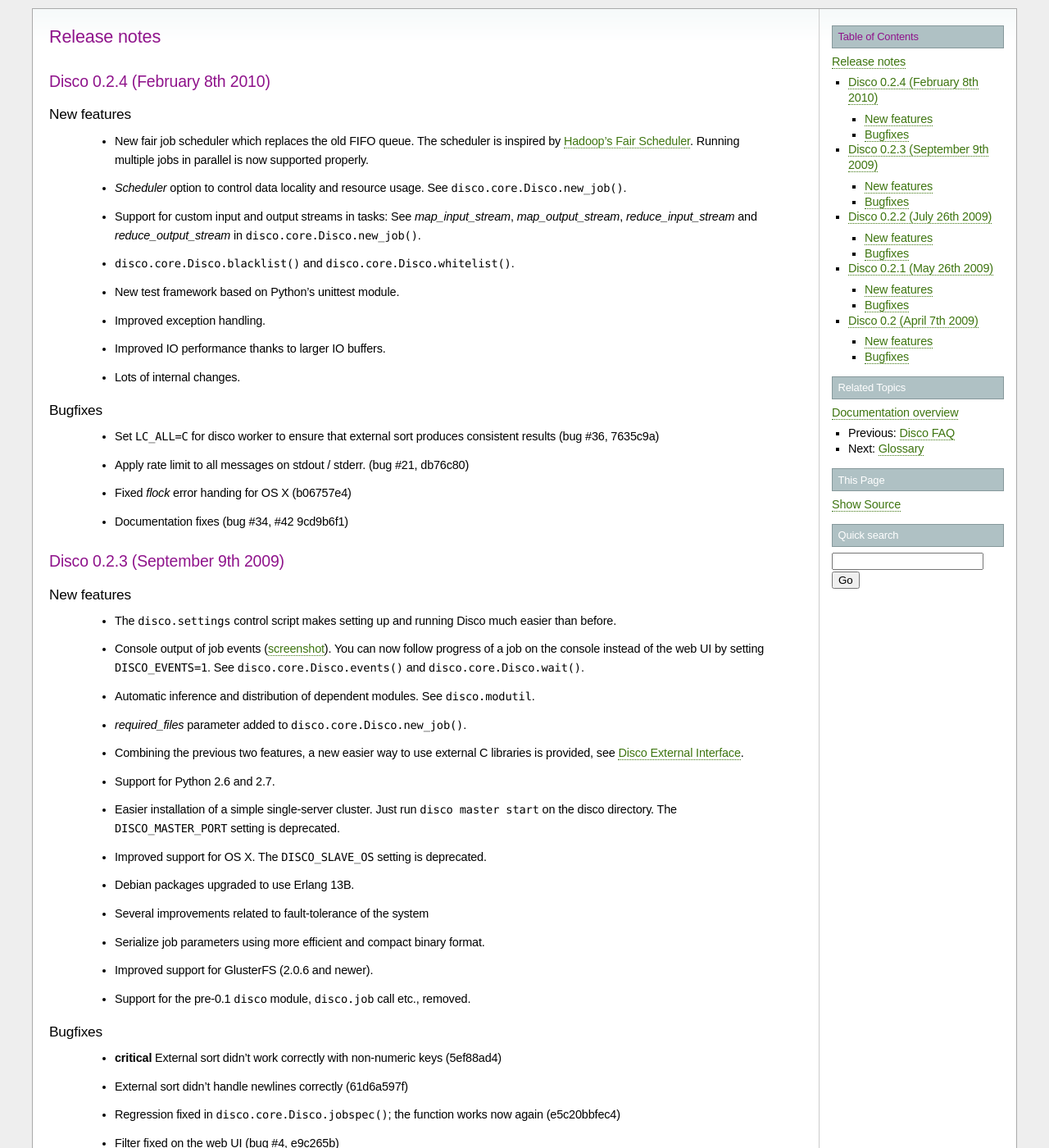
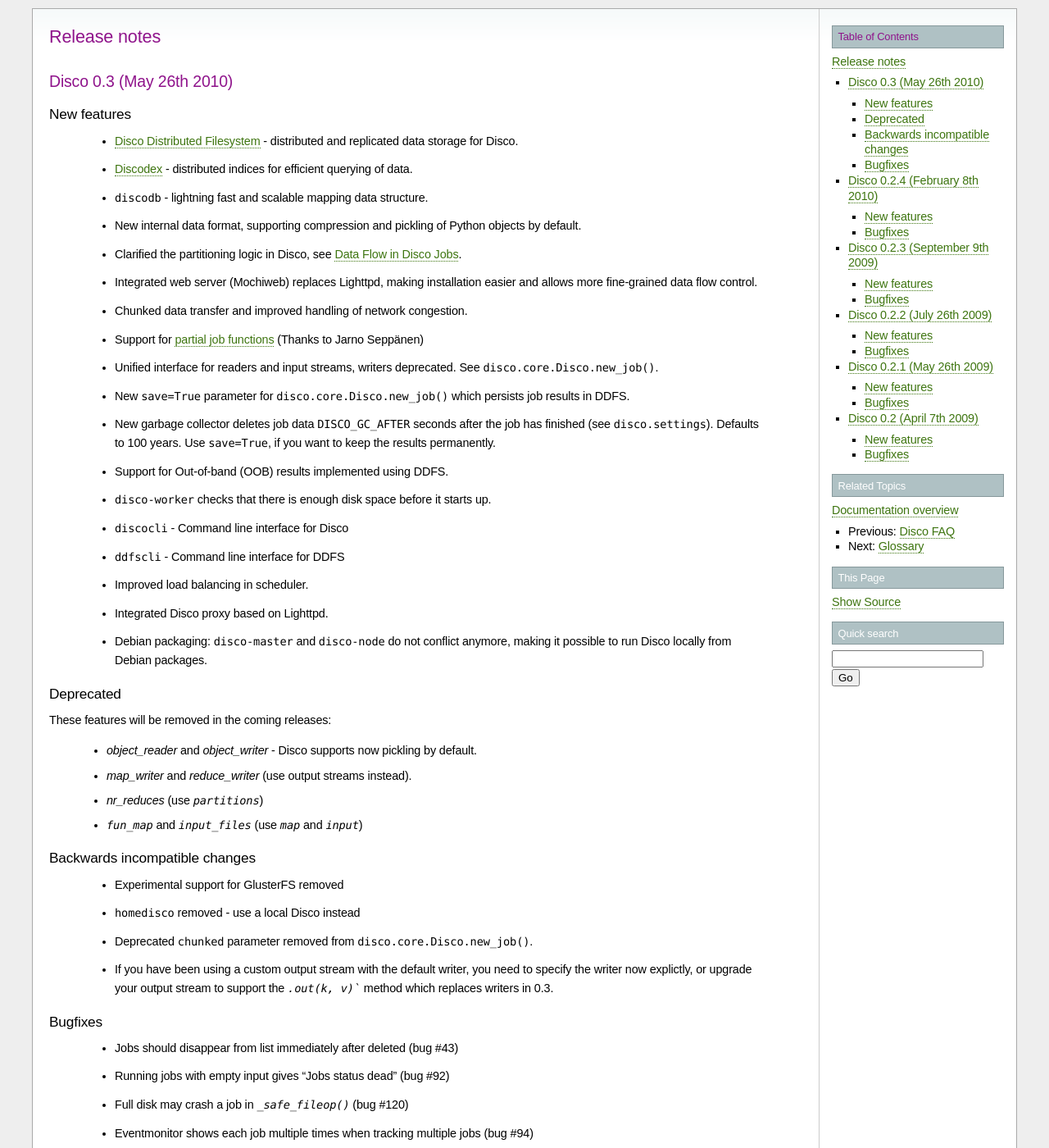
Before and after one commit to discoproject/disco, a Sphinx documentation site: the page built from doc/releases.rst, in a window 1280 px wide and 1400 px high. Shown: the whole window at 82% size. Built offline with Sphinx 7.4.7, drawn with Linux system fonts in a browser that asks for light colours; some of the changed text lies outside the part shown.

Commit message:
release notes for 0.3

```diff
--- a/doc/releases.rst
+++ b/doc/releases.rst
@@ -1,6 +1,75 @@
 
 Release notes
 =============
+
+Disco 0.3 (May 26th 2010)
+-------------------------
+
+New features
+''''''''''''
+
+ - :ref:`ddfs` - distributed and replicated data storage for Disco.
+ - :ref:`discodex` - distributed indices for efficient querying of data.
+ - :mod:`discodb` - lightning fast and scalable mapping data structure.
+ - New internal data format, supporting compression and pickling
+   of Python objects by default.
+ - Clarified the partitioning logic in Disco, see :ref:`dataflow`.
+ - Integrated web server (Mochiweb) replaces Lighttpd, making installation
+   easier and allows more fine-grained data flow control.
+ - Chunked data transfer and improved handling of network congestion.
+ - Support for `partial job functions <http://docs.python.org/library/functools.html#functools.partial>`_ (Thanks to Jarno Seppänen)
+ - Unified interface for readers and input streams, writers deprecated. See :meth:`disco.core.Disco.new_job`.
+ - New ``save=True`` parameter for :meth:`disco.core.Disco.new_job` which
+   persists job results in DDFS.
+ - New garbage collector deletes job data ``DISCO_GC_AFTER`` seconds
+   after the job has finished (see :mod:`disco.settings`). Defaults to 100
+   years. Use ``save=True``, if you want to keep the results permanently.
+ - Support for Out-of-band (OOB) results implemented using DDFS.
+ - ``disco-worker`` checks that there is enough disk space before it starts up.
+ - :mod:`discocli` - Command line interface for Disco
+ - :mod:`ddfscli` - Command line interface for DDFS
+ - Improved load balancing in scheduler.
+ - Integrated Disco proxy based on Lighttpd.
+ - Debian packaging: ``disco-master`` and ``disco-node`` do not conflict
+   anymore, making it possible to run Disco locally from Debian packages.
+
+Deprecated
+''''''''''
+These features will be removed in the coming releases:
+  - *object_reader* and *object_writer* - Disco supports now pickling by
+    default.
+  - *map_writer* and *reduce_writer* (use output streams instead).
+  - *nr_reduces* (use `partitions`)
+  - `fun_map` and `input_files` (use `map` and `input`)
+
+Backwards incompatible changes
+''''''''''''''''''''''''''''''
+
+ - Experimental support for GlusterFS removed
+ - ``homedisco`` removed - use a local Disco instead
+ - Deprecated ``chunked`` parameter removed from :meth:`disco.core.Disco.new_job`.
+ - If you have been using a custom output stream with the default writer,
+   you need to specify the writer now explictly, or upgrade your
+   output stream to support the `.out(k, v)`` method which replaces
+   writers in 0.3.
+
+Bugfixes
+''''''''
+
+ - Jobs should disappear from list immediately after deleted (bug #43)
+ - Running jobs with empty input gives "Jobs status dead" (bug #92)
+ - Full disk may crash a job in `_safe_fileop()` (bug #120)
+ - Eventmonitor shows each job multiple times when tracking multiple jobs (bug #94)
+ - Change eventmonitor default output handle to sys.stderr (bug #83)
+ - Tell user what the spawn command was if the task fails right away (bug #113)
+ - Normalize pathnames on PYTHONPATH (bug #134)
+ - Timeouts were handled incorrectly in wait() (bug #96)
+ - Cast unicode urls to strings in comm_curl (bug #52)
+ - External sort handles objects in values correctly. Thanks to Tomaž Šolc for the patch!
+ - Scheduler didn't handle node changes correctly - this solves the hanging jobs issue
+ - Several bug fixes in `comm_*.py`
+ - Duplicate nodes on the node config table crashed master
+ - Handle timeout correctly in fair_scheduler_job (if system is under heavy load)
 
 Disco 0.2.4 (February 8th 2010)
 -------------------------------
```
